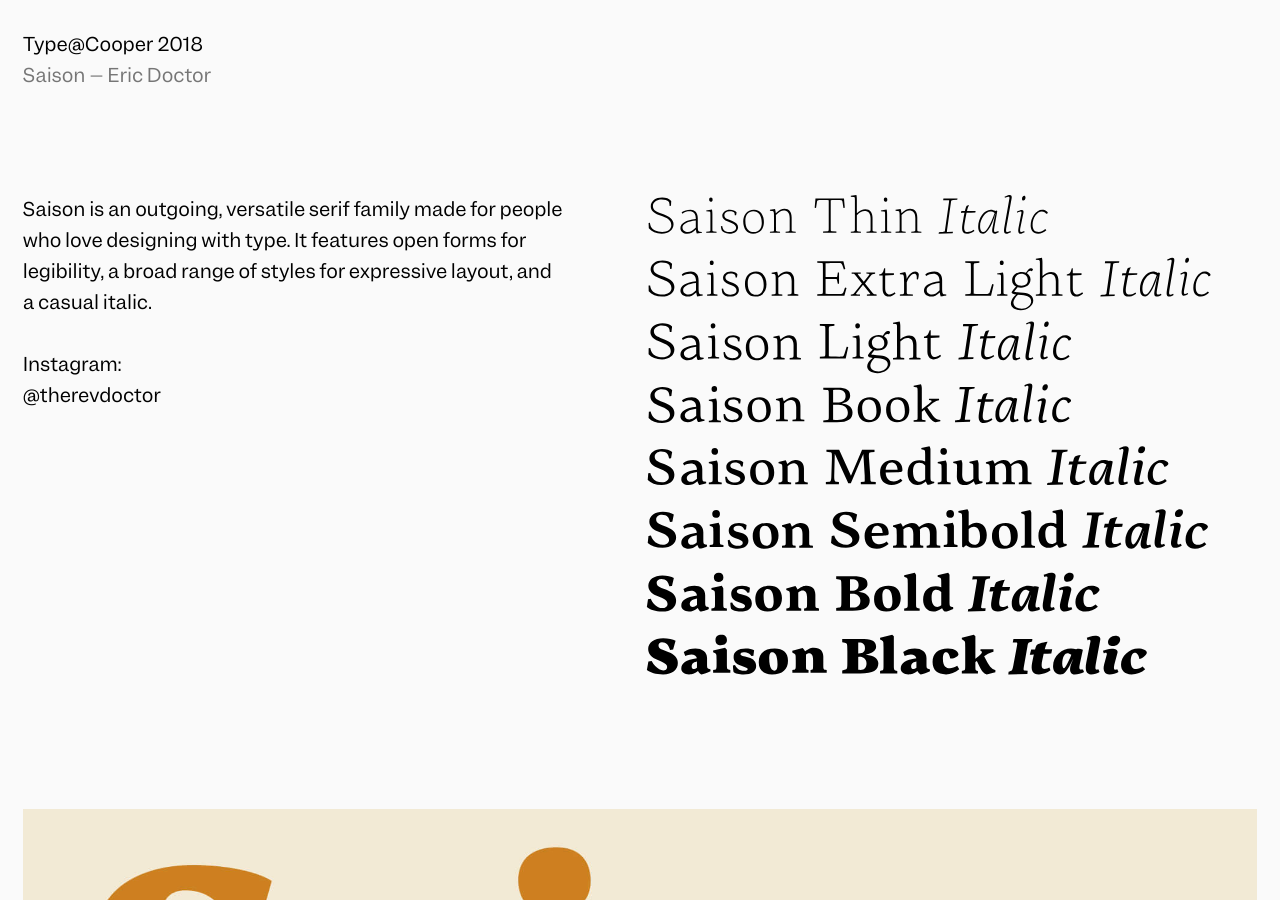
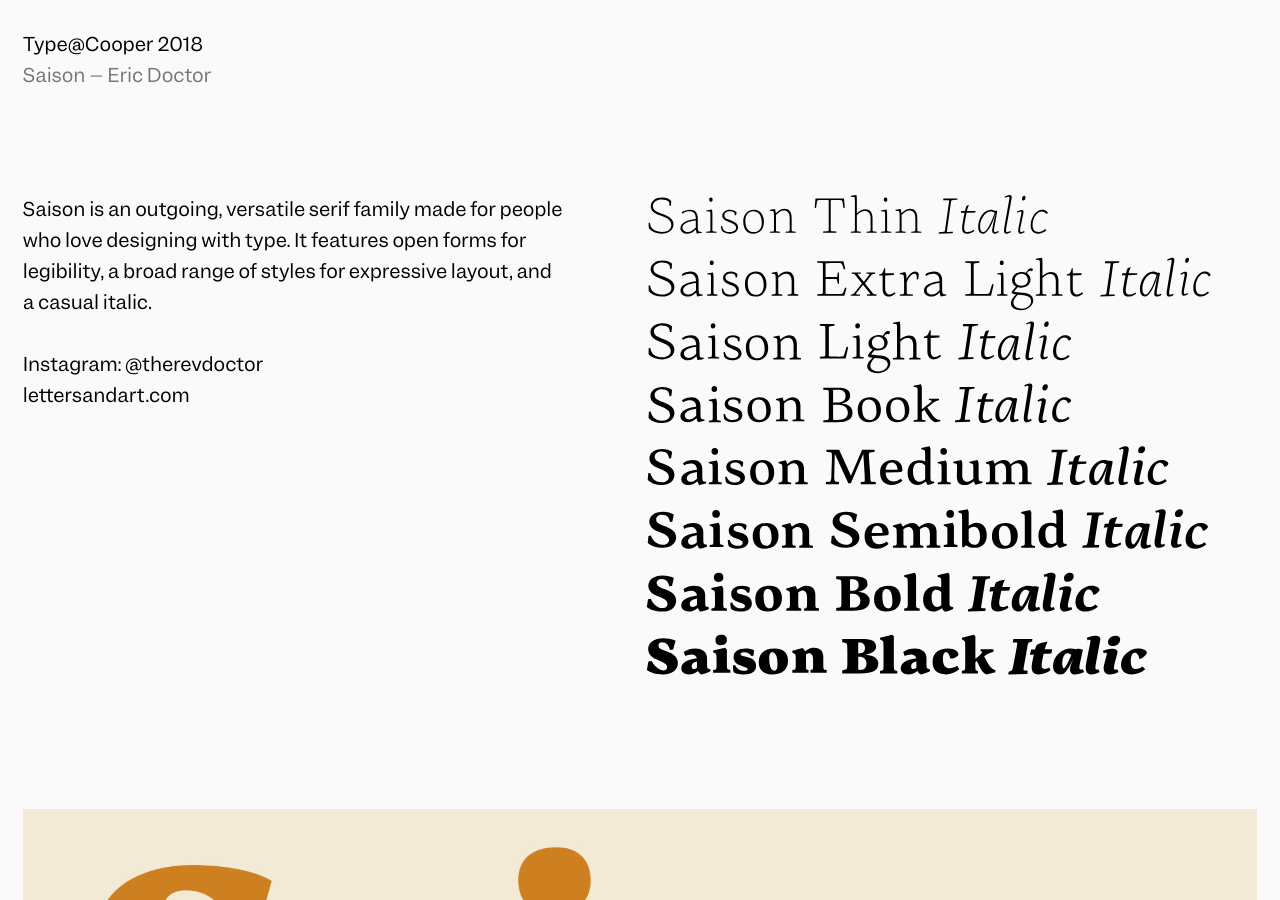
Before and after one commit to genehua/coopertype2018, a Jekyll site: the page built from _posts/2018-08-05-saison.markdown, in a window 1280 px wide and 900 px high. Built offline with Jekyll 4.4.1, drawn with Linux system fonts in a browser that asks for light colours.

Commit message:
udpate saison

```diff
--- a/_posts/2018-08-05-saison.markdown
+++ b/_posts/2018-08-05-saison.markdown
@@ -11,9 +11,9 @@ permalink: /saison/
     Saison is an outgoing, versatile serif family made for people who love designing with type. It features open forms for legibility, a broad range of styles for expressive layout, and a casual italic.
     <br>
     <br>
-    Instagram:
+    Instagram: [@therevdoctor](http://instagram.com/therevdoctor)
     <br>
-    [@therevdoctor](http://instagram.com/therevdoctor)
+    [lettersandart.com](http://lettersandart.com)
   </p>
   <div class="post-styles" markdown="1">
   ![Saison Family of Styles](/assets/images/saison/family.svg)
```
